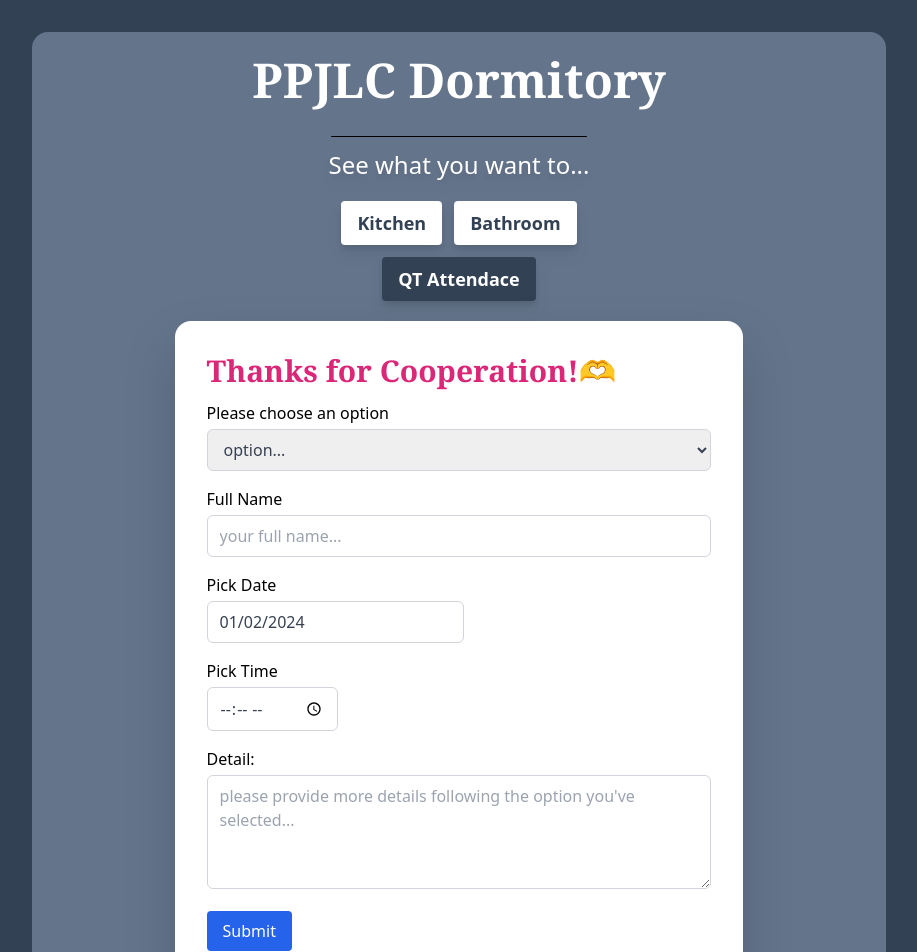
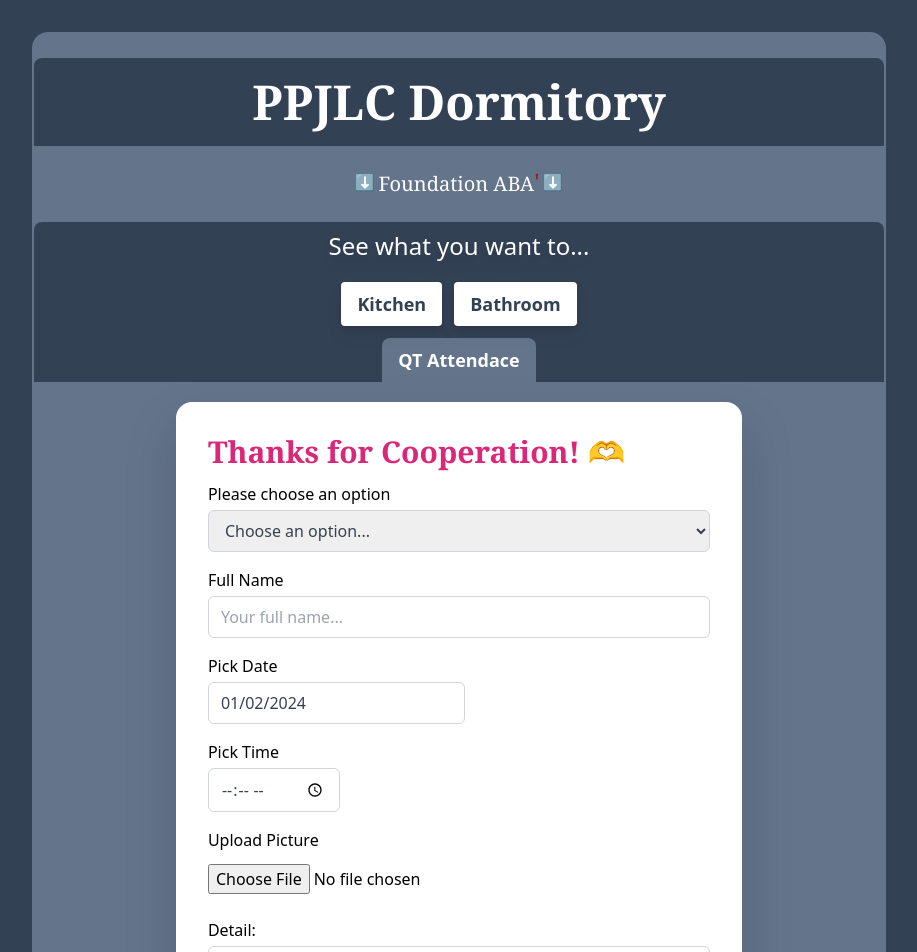
Before and after one commit to vuthaphim0206/ppjlc-check-in-out, a Next.js app: page / in a window 1280 px wide. Shown: the top 952 px of the page, without its empty margins (181-1098 px from the left). Built offline with nearby package versions, Linux system fonts and the light colour scheme.

Commit message:
Add ABA and Personal QT

```diff
--- a/app/layout.js
+++ b/app/layout.js
@@ -3,7 +3,7 @@ import "./globals.css";
 // const inter = Inter({ subsets: ["latin"] });
 
 export const metadata = {
-  title: "Dorm In-Out Info",
+  title: "PPJLC Dorm",
   description: "This app is to store student's in-out info...",
 };
 
--- a/app/page.js
+++ b/app/page.js
@@ -1,40 +1,55 @@
-"use client";
+"use client"
+import React, { useState } from "react";
 import Cleaning from "@/components/Cleaning";
 import MyForm from "@/components/MyForm";
 import Image from "next/image";
 
 const Home = () => {
+  const [showQRImage, setShowQRImage] = useState(false);
+
+  const handleToggleQRImage = () => {
+    setShowQRImage(prevState => !prevState); // Toggle the showQRImage state
+  };
+
+  const handleOpenLinkInNewTab = () => {
+    window.open("https://pay.ababank.com/jS7KMtYVGaRi36W39", "_blank"); // Open link in a new tab
+  };
+
   return (
-    <>
-      <div className="bg-slate-500 w-5/6 md:w-2/3 m-auto mt-8 rounded-t-2xl">
-        <div className=" w-full">
-          {/* <div className="flex justify-center gap-3 mt-5">
+    <div className="bg-slate-500 w-5/6 md:w-2/3 m-auto mt-8 border-2 border-slate-500 rounded-t-2xl">
+      <div className="w-full">
+        <br />
+        <h1 className="font-serif font-semibold text-3xl sm:text-5xl text-center text-white mt-0 mb-5 bg-slate-700 p-5 rounded-t-lg">
+          PPJLC Dormitory
+        </h1>
+        <div className="flex items-center justify-center">
+          <span className="mr-1 mb-3">{showQRImage ? "⬆️" : "⬇️"}</span>
+          <h5
+            className="font-serif font-medium text-xl text-center text-white mb-3 cursor-pointer"
+            onClick={handleToggleQRImage}
+          >
+            Foundation ABA<span className="text-red-800 text-2xl">'</span>
+          </h5>
+          <span className="ml-1 mb-3">{showQRImage ? "⬆️" : "⬇️"}</span>
+        </div>
+
+        {showQRImage && (
+          <div className="flex justify-center mb-3 bg-slate-700 w-2/3 sm:w-1/4 m-auto py-4 rounded-lg">
             <Image
-              src="/img/kfhi.png"
-              alt="KFHI Logo"
-              width={236}
-              height={0}
-              className="mt-5"
+              src="/img/qr_code_image.PNG"
+              alt="Fund QR Code"
+              width={200}
+              height={200}
+              className="rounded-2xl drop-shadow-lg cursor-pointer"
+              onClick={handleOpenLinkInNewTab} // Handle click event to open link in new tab
             />
-            <Image
-              src="/img/ppjlc.png"
-              alt="ppjlc logo"
-              width={100}
-              height={0}
-              className="mt-10"
-            />
-          </div> */}
-          <br/>
-          <h1 className="font-serif font-semibold text-4xl sm:text-5xl text-center text-white mb-8">
-            PPJLC Dormitory
-          </h1>
-          <hr className=" border-black border-1 rounded-xl w-64 m-auto"/>
-        {/* <h2 className="text-center">Cleanning Form</h2> */}
-        </div>
-        <Cleaning />
-        <MyForm />
+          </div>
+        )}
+        {/* <hr className="border-black border-1 rounded-xl w-64 m-auto" /> */}
       </div>
-    </>
+      <Cleaning />
+      <MyForm />
+    </div>
   );
 };
 
--- a/components/Cleaning.jsx
+++ b/components/Cleaning.jsx
@@ -1,6 +1,4 @@
 "use client";
-
-import Link from "next/link";
 
 const Cleaning = () => {
   const handleKitchen = () => {
@@ -14,8 +12,8 @@ const Cleaning = () => {
   };
 
   return (
-    <div>
-      <h2 className="text-center drop-shadow-lg mt-3 mb-2 font-medium text-white text-2xl">See what you want to...</h2>
+    <div className="bg-slate-700 rounded-t-lg">
+      <h2 className="text-center drop-shadow-lg mt-3 mb-2 pt-2 font-medium text-white text-2xl">See what you want to...</h2>
       <div className="text-white w-1/2 sm:text-lg flex justify-center items-center gap-3 sm:font-semibold m-auto p-3 rounded-lg">
         <button
           onClick={handleKitchen}
@@ -33,7 +31,7 @@ const Cleaning = () => {
       <div className="text-white w-1/2 sm:text-lg flex lg:flex-row flex-col justify-center items-center gap-5 sm:font-semibold m-auto mb-5 rounded-lg">
         <button
           onClick={handleQT}
-          className="text-sm md:text-lg sm:text-md drop-shadow-lg px-4 py-2 bg-slate-700 text-white rounded hover:text-slate-700 hover:bg-white"
+          className="text-sm md:text-lg sm:text-md px-4 py-2 bg-slate-500 text-white rounded-t-lg hover:border-2 border-slate-500 hover:bg-slate-700"
         >
               QT Attendace
         </button>
--- a/components/MyForm.jsx
+++ b/components/MyForm.jsx
@@ -1,4 +1,3 @@
-"use client";
 import React, { useState } from "react";
 import DatePicker from "react-datepicker";
 import "react-datepicker/dist/react-datepicker.css";
@@ -9,70 +8,33 @@ const MyForm = () => {
   const [nameOption, setNameOption] = useState("");
   const [fullName, setFullName] = useState("");
   const [date, setDate] = useState(new Date());
-  // const [arrivalDate, setArrivalDate] = useState(new Date());
   const [timeOut, setTimeOut] = useState("");
-  // const [timeIn, setTimeIn] = useState("");
   const [comment, setComment] = useState("");
+  const [picture, setPicture] = useState(null);
 
   const handleFormSubmit = (e) => {
     e.preventDefault();
 
     let chatId;
-    if (nameOption === "4. Kitchen Cleaning") {
-      // Set your Telegram bot token and chat ID for Cleaning option
-      const botTokenCleaning = "6183309812:AAH-cWBHOUiXWPEyU72nlafzOojW8rhEWeI";
+    let botToken;
+    if (nameOption === "4. Kitchen Cleaning" || nameOption === "5. Bathroom Cleaning") {
+      botToken = "6183309812:AAH-cWBHOUiXWPEyU72nlafzOojW8rhEWeI";
       chatId = "-1001907004074";
+    } else if (nameOption === "6. Personal QT") {
+      botToken = "6617349566:AAHyFvlbMvTQL8MzpSGE-Ok8H2CpRpBBVyU";
+      chatId = "-1002116287903";
+    } else {
+      botToken = "6522729915:AAEn3xO0gDpzcUPznx4gewhcT56bUKKTrnc";
+      chatId = "-1002072072352";
+    }
 
-      // Send the message to the Telegram bot for Cleaning option
+    const formData = new FormData();
+    formData.append("caption", createTelegramMessage());
+    formData.append("photo", picture);
+
     axios
-        .post(`https://api.telegram.org/bot${botTokenCleaning}/sendMessage`, {
-          chat_id: chatId,
-          text: createTelegramMessage(),
-        })
+      .post(`https://api.telegram.org/bot${botToken}/sendPhoto?chat_id=${chatId}`, formData)
       .then((response) => {
-          console.log(response.data);
-        })
-        .catch((error) => {
-          console.error(error);
-        });
-    }
-    else if (nameOption === "5. Bathroom Cleaning") {
-      // Set your Telegram bot token and chat ID for Cleaning option
-      const botTokenCleaning = "6183309812:AAH-cWBHOUiXWPEyU72nlafzOojW8rhEWeI";
-      chatId = "-1001907004074";
-
-      // Send the message to the Telegram bot for Cleaning option
-      axios
-        .post(`https://api.telegram.org/bot${botTokenCleaning}/sendMessage`, {
-          chat_id: chatId,
-          text: createTelegramMessage(),
-        })
-        .then((response) => {
-          console.log(response.data);
-        })
-        .catch((error) => {
-          console.error(error);
-        });
-    }
-    else {
-      // Set your Telegram bot token and chat ID
-      const botToken = "6522729915:AAEn3xO0gDpzcUPznx4gewhcT56bUKKTrnc";
-      chatId = "-1002072072352";
-
-      // Send the message to the Telegram bot
-      axios
-        .post(`https://api.telegram.org/bot${botToken}/sendMessage`, {
-          chat_id: chatId,
-          text: createTelegramMessage(),
-        })
-        .then((response) => {
-          console.log(response.data);
-        })
-        .catch((error) => {
-          console.error(error);
-        });
-    }
-    // Show success message with SweetAlert2
         Swal.fire({
           icon: 'success',
           title: 'Successfully Submitted!',
@@ -80,18 +42,21 @@ const MyForm = () => {
           confirmButtonColor: '#3085d6',
           confirmButtonText: 'OK',
         });
+      })
+      .catch((error) => {
+        console.error(error);
+      });
 
-    // Reset the form fields after submission
     setNameOption("");
     setFullName("");
     setDate(new Date());
     setTimeOut("");
     setComment("");
-
+    setPicture(null);
   };
 
   const createTelegramMessage = () => {
-    const message = `
+    let message = `
       Full Name: ${fullName.toUpperCase()}
       -Type: ${nameOption}
       -Date: ${date.toDateString(new Date())}
@@ -109,46 +74,36 @@ const MyForm = () => {
         className="bg-white drop-shadow-2xl w-5/6 sm:w-2/3 m-auto mt-5 sm:p-8 p-5 rounded-t-2xl"
       >
         <h2 className="text-lg sm:text-3xl text-pink-600 font-serif font-semibold mb-3">
-            Thanks for Cooperation!🫶
+          Thanks for Cooperation! 🫶
         </h2>
         <div className="mb-4">
-          <label htmlFor="nameOption" className="block text-black font-medium font-sans ">
+          <label htmlFor="nameOption" className="block text-black font-medium font-sans">
             Please choose an option
           </label>
-            <select value={nameOption}
-
+          <select
+            value={nameOption}
             onChange={(e) => setNameOption(e.target.value)}
             className="w-full px-3 py-2 mt-1 text-gray-700 border border-gray-300 rounded-md focus:outline-none focus:ring-blue-500 focus:border-blue-500"
-              required>
-              <option>option...</option>
+            required
+          >
+            <option>Choose an option...</option>
             <option>1. Departure</option>
             <option>2. Arrival</option>
             <option>3. Late Night</option>
             <option>4. Kitchen Cleaning</option>
             <option>5. Bathroom Cleaning</option>
+            <option>6. Personal QT</option>
           </select>
         </div>
-          {/* <div className="mb-4">
-            <label htmlFor="nameOption" className="block text-gray-700">
-              Departure or Arrival?
-            </label>
-            <input
-              type="text"
-              id="nameOption"
-              value={nameOption}
-              onChange={(e) => setNameOption(e.target.value)}
-              className="w-full px-3 py-2 mt-1 text-gray-700 border border-gray-300 rounded-md focus:outline-none focus:ring-blue-500 focus:border-blue-500"
-              required
-            />
-          </div> */}
+
         <div className="mb-4">
-            <label htmlFor="fullName" className="block text-black font-medium font-sans ">
+          <label htmlFor="fullName" className="block text-black font-medium font-sans">
             Full Name
           </label>
           <input
             type="text"
             id="fullName"
-              placeholder="your full name..."
+            placeholder="Your full name..."
             value={fullName}
             onChange={(e) => setFullName(e.target.value)}
             className="w-full px-3 py-2 mt-1 text-gray-700 border border-gray-300 rounded-md focus:outline-none focus:ring-blue-500 focus:border-blue-500"
@@ -157,12 +112,12 @@ const MyForm = () => {
         </div>
 
         <div className="mb-4">
-            <label htmlFor="date" className="block text-black font-medium font-sans ">
+          <label htmlFor="date" className="block text-black font-medium font-sans">
             Pick Date
           </label>
           <DatePicker
             id="date"
-              placeholderText="pick date..."
+            placeholderText="Pick date..."
             selected={date}
             onChange={(date) => setDate(date)}
             className="w-full px-3 py-2 mt-1 text-gray-700 border border-gray-300 rounded-md focus:outline-none focus:ring-blue-500 focus:border-blue-500"
@@ -171,50 +126,32 @@ const MyForm = () => {
         </div>
 
         <div className="mb-4">
-            <label htmlFor="timeOut" className="block text-black font-medium font-sans ">
+          <label htmlFor="timeOut" className="block text-black font-medium font-sans">
             Pick Time
           </label>
           <input
             type="time"
             id="timeOut"
-              placeholder="pick time..."
+            placeholder="Pick time..."
             value={timeOut}
             onChange={(e) => setTimeOut(e.target.value)}
-              className=" px-3 py-2 mt-1 text-gray-700 border border-gray-300 rounded-md focus:outline-none focus:ring-blue-500 focus:border-blue-500"
+            className="px-3 py-2 mt-1 text-gray-700 border border-gray-300 rounded-md focus:outline-none focus:ring-blue-500 focus:border-blue-500"
             required
           />
         </div>
 
-          {/* <hr className="m-auto w-64 h-px bg-green-900 border-0" />
-          <div className="m-auto w-full text-md font-sans font-medium text-gray-700">Arrival Option</div>
-          <hr className="m-auto w-64 h-px bg-green-900 border-0" /> */}
-
-          {/* <div className="mb-4">
-            <label htmlFor="arrivalDate" className="block text-gray-700">
-              Arrival Date
-            </label>
-            <DatePicker
-              id="arrivalDate"
-              selected={arrivalDate}
-              onChange={(date) => setArrivalDate(date)}
-              className="w-full px-3 py-2 mt-1 text-gray-700 border border-gray-300 rounded-md focus:outline-none focus:ring-blue-500 focus:border-blue-500"
-
-            />
-          </div> */}
-
-          {/* <div className="mb-4">
-            <label htmlFor="timeIn" className="block text-gray-700">
-              Arrival Time
+        <div className="mb-4">
+          <label htmlFor="picture" className="block text-black font-medium font-sans">
+            Upload Picture
           </label>
           <input
-              type="time"
-              id="timeIn"
-              value={timeIn}
-              onChange={(e) => setTimeIn(e.target.value)}
-              className="w-full px-3 py-2 mt-1 text-gray-700 border border-gray-300 rounded-md focus:outline-none focus:ring-blue-500 focus:border-blue-500"
-
+            type="file"
+            onChange={(e) => setPicture(e.target.files[0])}
+            className="py-2 mt-1"
+            accept="image/*"
+            required
           />
-          </div> */}
+        </div>
 
         <div className="mb-4">
           <label htmlFor="comment" className="block text-black font-medium font-sans">
@@ -222,10 +159,10 @@ const MyForm = () => {
           </label>
           <textarea
             id="comment"
-              placeholder="please provide more details following the option you've selected..."
+            placeholder="Please provide more details following the option you've selected..."
             value={comment}
             onChange={(e) => setComment(e.target.value)}
-              className=" w-full px-3 py-2 mt-1 text-gray-700 border border-gray-300 rounded-md focus:outline-none focus:ring-blue-500 focus:border-blue-500"
+            className="w-full px-3 py-2 mt-1 text-gray-700 border border-gray-300 rounded-md focus:outline-none focus:ring-blue-500 focus:border-blue-500"
             rows="4"
             required
           ></textarea>
@@ -237,7 +174,9 @@ const MyForm = () => {
         >
           Submit
         </button>
-          <div className="bg-pink-700 text-center text-white drop-shadow-md p-3 mb-3 mt-3 text-xl sm:text-2xl rounded-md">May God Bless You!</div>
+        <div className="bg-pink-700 text-center text-white drop-shadow-md p-3 mb-3 mt-3 text-xl sm:text-2xl rounded-md">
+          May God Bless You! 🙏
+        </div>
       </form>
     </div>
   );
```
Also changed, not shown: public/img/qr_code_image.PNG (added), public/img/qr_code_image.jpg (added), 904 other files (tests, documents, lock files or other folders). Lines whose indentation alone changed are shown as unchanged.
